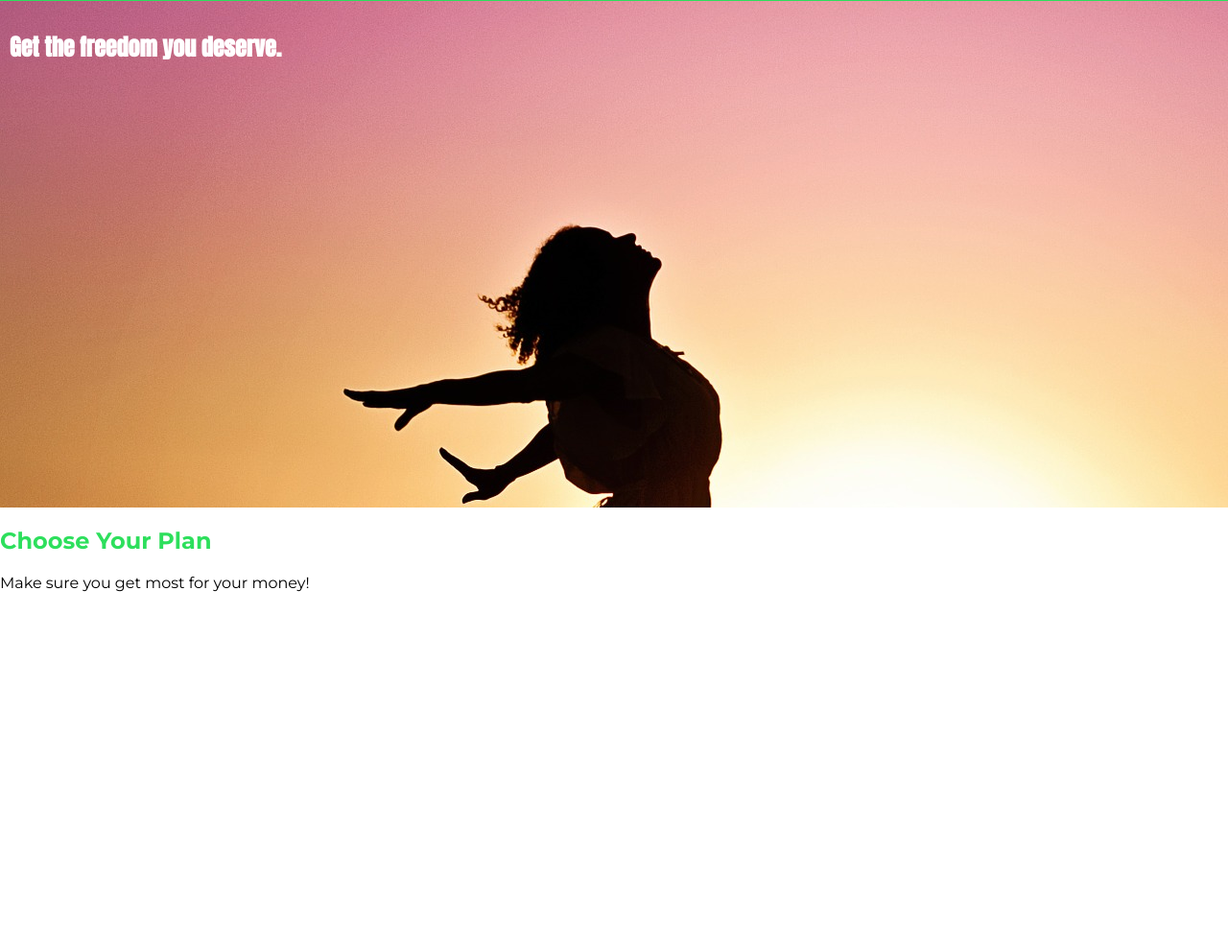
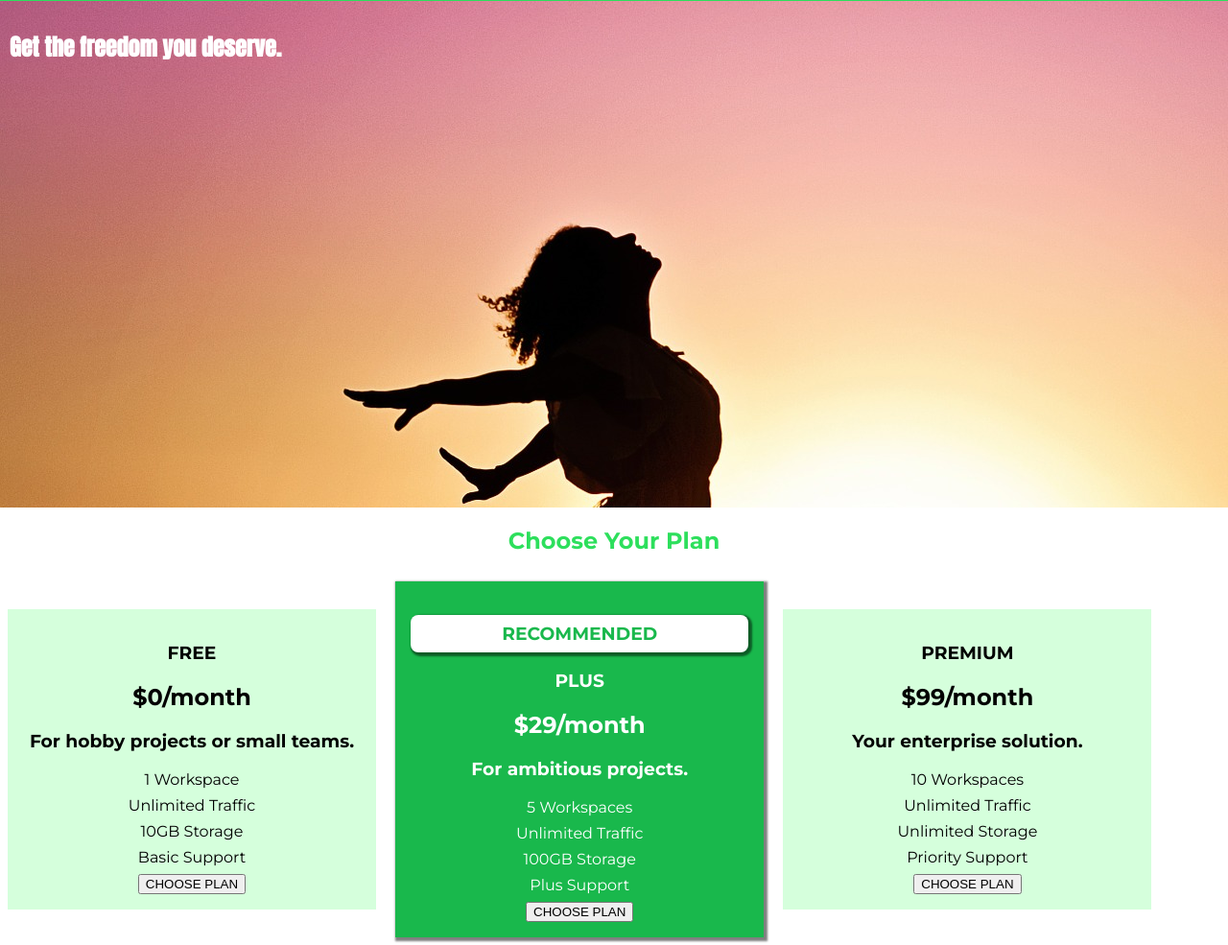
Before and after one commit to mrdzoviii/css3-complete-guide, a website: page index.html in a window 1280 px wide. Shown: the part 42-1027 px from the top of the page at 96% size. Before the commit the page ends 800 px from the top, so only its background shows below. Drawn offline with Linux system fonts and the light colour scheme.

Commit message:
Styling our list.

```diff
--- a/index.html
+++ b/index.html
@@ -37,7 +37,51 @@
     </section>
     <section id="plans">
         <h1 class="section-title">Choose Your Plan</h1>
-        <p>Make sure you get most for your money!</p>
+        <div>
+            <article class="plan">
+                <h1>FREE</h1>
+                <h2>$0/month</h2>
+                <h3>For hobby projects or small teams.</h3>
+                <ul class="plan--features">
+                    <li class="plan--feature">1 Workspace</li>
+                    <li class="plan--feature">Unlimited Traffic</li>
+                    <li class="plan--feature">10GB Storage</li>
+                    <li class="plan--feature">Basic Support</li>
+                </ul>
+                <div>
+                    <button>CHOOSE PLAN</button>
+                </div>
+            </article>
+            <article class="plan plan--highlighted">
+                <h1 class="plan--annotation">RECOMMENDED</h1>
+                <h1>PLUS</h1>
+                <h2>$29/month</h2>
+                <h3>For ambitious projects.</h3>
+                <ul class="plan--features">
+                    <li class="plan--feature">5 Workspaces</li>
+                    <li class="plan--feature">Unlimited Traffic</li>
+                    <li class="plan--feature">100GB Storage</li>
+                    <li class="plan--feature">Plus Support</li>
+                </ul>
+                <div>
+                    <button>CHOOSE PLAN</button>
+                </div>
+            </article>
+            <article class="plan">
+                <h1>PREMIUM</h1>
+                <h2>$99/month</h2>
+                <h3>Your enterprise solution.</h3>
+                <ul class="plan--features">
+                    <li class="plan--feature">10 Workspaces</li>
+                    <li class="plan--feature">Unlimited Traffic</li>
+                    <li class="plan--feature">Unlimited Storage</li>
+                    <li class="plan--feature">Priority Support</li>
+                </ul>
+                <div>
+                    <button>CHOOSE PLAN</button>
+                </div>
+            </article>
+        </div>
     </section>
 </main>
 </body>
--- a/main.css
+++ b/main.css
@@ -14,10 +14,6 @@ body{
 #product-overview h1 {
     color: white;
     font-family: 'Anton', sans-serif;
-}
-
-.section-title {
-    color: #2ddf5c;
 }
 
 * {
@@ -86,3 +82,42 @@ body{
     padding: 0;
     list-style: none;
 }
+
+.section-title {
+    color: #2ddf5c;
+    text-align: center;
+}
+
+.plan {
+    background: #d5ffdc;
+    text-align: center;
+    padding:16px;
+    margin: 8px;
+    display: inline-block;
+    width: 30%;
+    vertical-align: middle;
+}
+
+.plan--annotation {
+    background: white;
+    color:#19b84c;
+    padding: 8px;
+    box-shadow: 2px 2px 2px 2px rgba(0,0,0,0.5);
+    border-radius: 8px;
+}
+
+.plan--highlighted{
+    background: #19b84c;
+    color: white;
+    box-shadow: 2px 2px 2px 2px rgba(0,0,0,0.5);
+}
+
+.plan--features{
+    list-style: none;
+    margin:0;
+    padding:0;
+}
+
+.plan--feature{
+    margin: 8px 0;
+}
```
